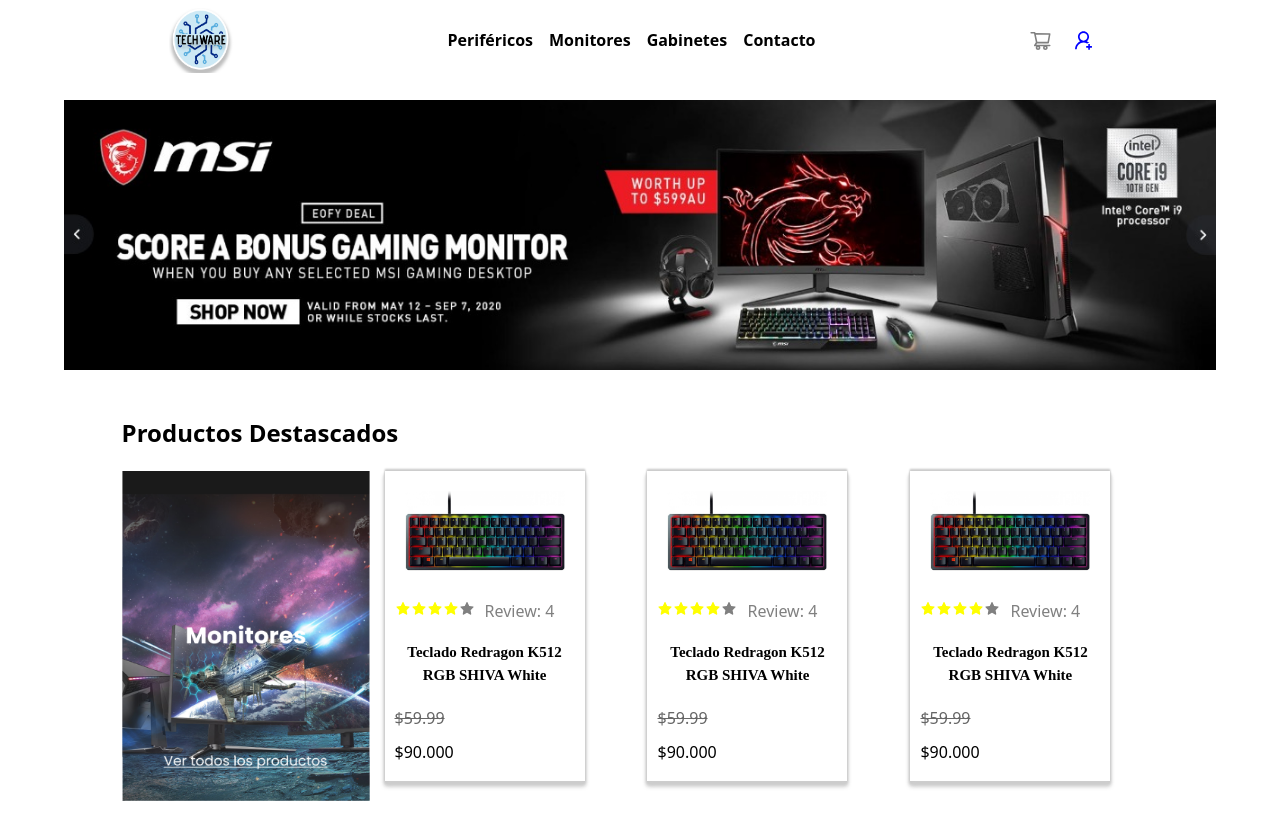
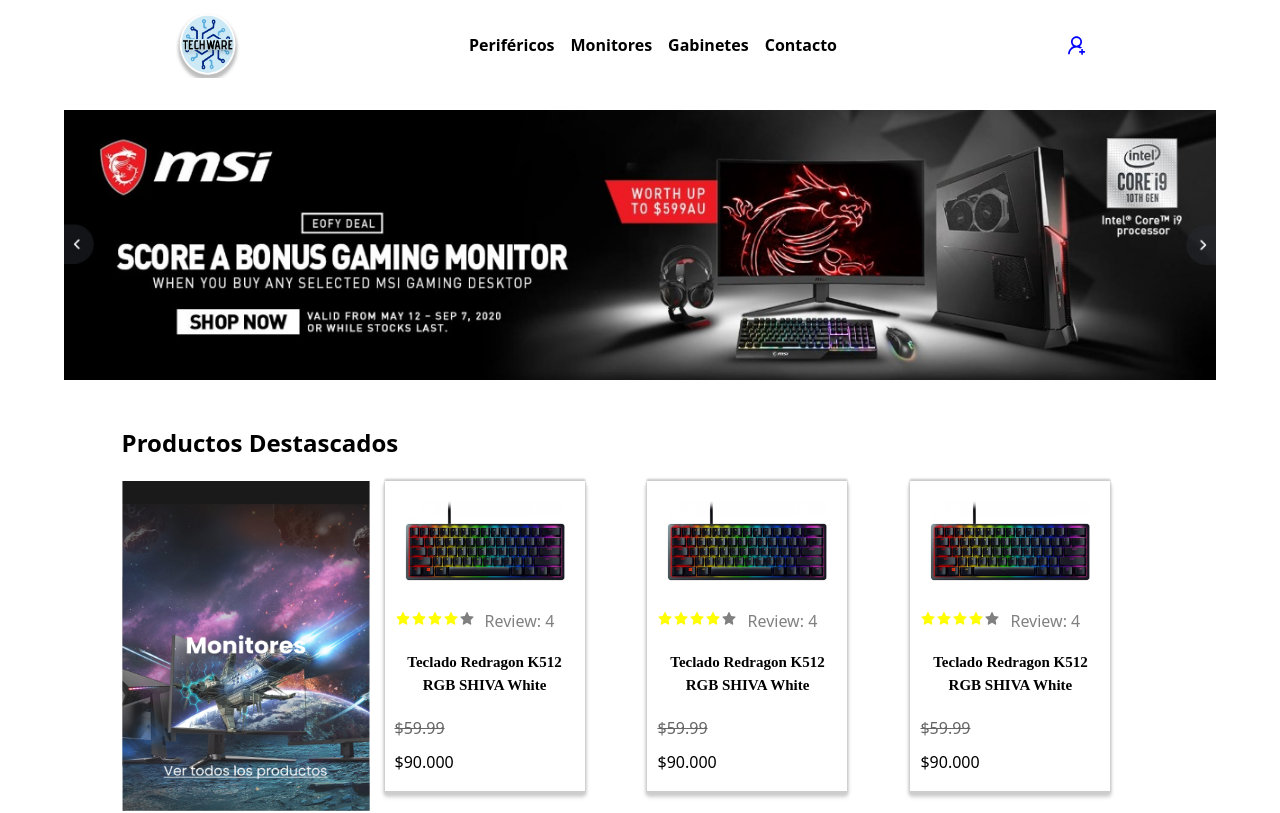
Before and after one commit to No-Country/C8-21-FT-Java-React, a React (Vite) app in the folder FrontEnd/E-commerce/: page / in a window 1280 px wide. Shown: the top 813 px of the page. Built offline with nearby package versions, Linux system fonts and the light colour scheme.

Commit message:
Coreccion de nav

```diff
--- a/FrontEnd/E-commerce/src/components/Header/Cards/PerifericoDestacado.jsx
+++ b/FrontEnd/E-commerce/src/components/Header/Cards/PerifericoDestacado.jsx
@@ -11,7 +11,7 @@
 
     return (
         <>
-            <ContentGrid>
+            <ContentGrid id="#perifericos">
                 <img src={PerifericoMain} className='firt' />
                 {DestacadoPeriferico.map(item => (
                     <Card key={item.id}>
--- a/FrontEnd/E-commerce/src/components/Navbar/index.jsx
+++ b/FrontEnd/E-commerce/src/components/Navbar/index.jsx
@@ -23,13 +23,13 @@
                     <img className='img' src={Logo} alt='Logo' />
                 </Link>
                 <div className={`links ${clicked ? 'active' : ''}`}>
-                    <a onClick={handleClick} href="#h"> Periféricos</a>
-                    <a onClick={handleClick} href="#h"> Monitores</a>
-                    <a onClick={handleClick} href="#h"> Gabinetes</a>
-                    <a onClick={handleClick} href="#h"> Contacto</a>
+                    <a href="#" id="perifericos" > Periféricos</a>
+                    <a href="#"> Monitores</a>
+                    <a href="#"> Gabinetes</a>
+                    <a href="#"> Contacto</a>
                 </div>
                 <div className={`iconos ${clicked ? 'active' : ''}`}>
-                    <AiOutlineShoppingCart color='grey' cursor='pointer' className='shop' />
+
                     <Link to='/login'>
                         <AiOutlineUserAdd color='blue' cursor='pointer' className='user' />
                     </Link>
@@ -48,6 +48,7 @@
     .img{
         width:65px;
         height: 65px;
+        margin-botton: 20px;
     }
     h2{
         color: black;
@@ -61,7 +62,7 @@
     display: flex;
     align-items: center;
     justify-content: space-around;
-    height: 80px;
+    height: 90px;
 
     .iconos{
         display: flex;
```
Also changed, not shown: FrontEnd/E-commerce/src/main.jsx (line endings or trailing spaces), 1 other file (tests, documents, lock files or other folders).
